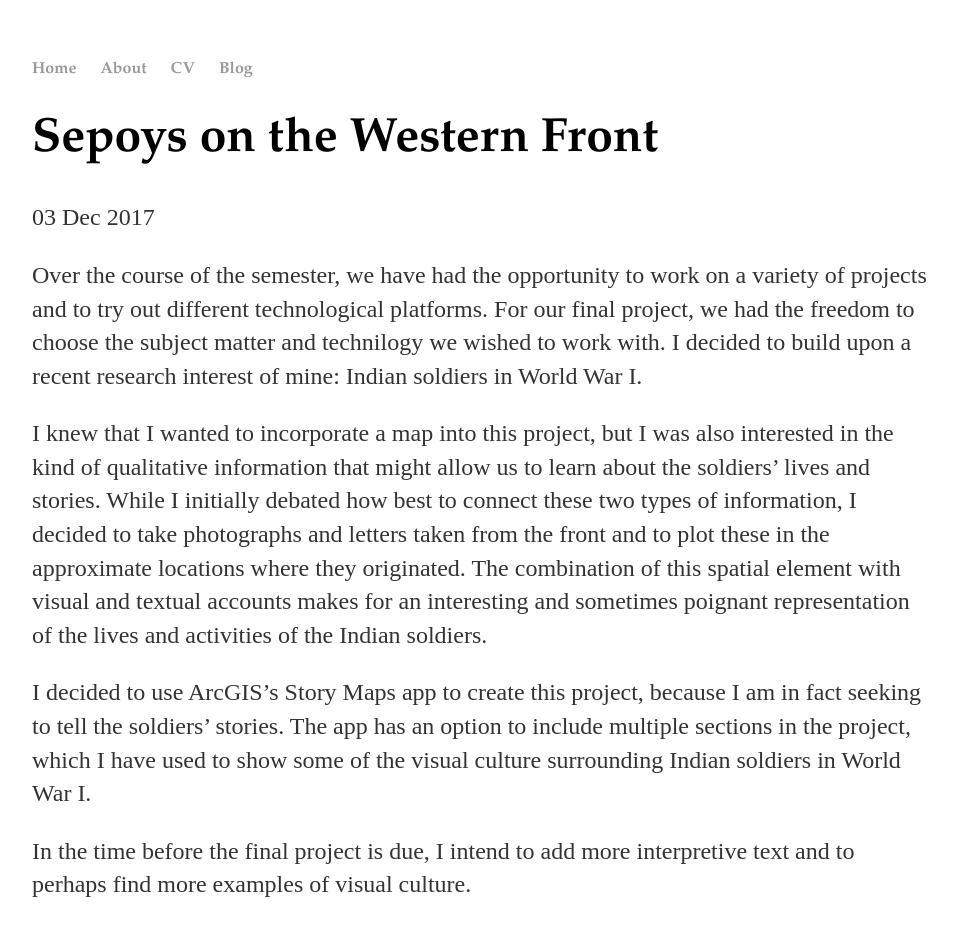
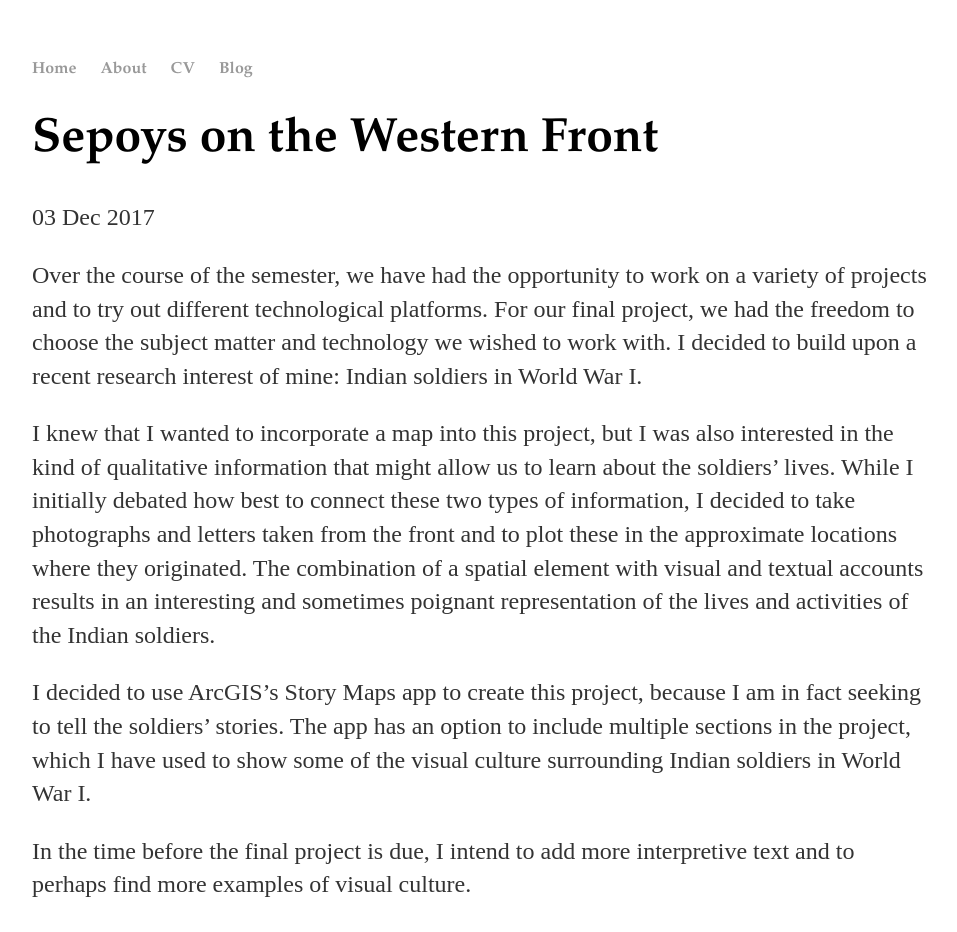
Before and after one commit to sara-dean/sara-dean.github.io, a Jekyll site: the page built from _posts/2017-12-03-sepoys.md, in a window 1280 px wide. Shown: the top 932 px of the page, without its empty margins (160-1117 px from the left). Built offline with Jekyll 4.4.1, drawn with Linux system fonts in a browser that asks for light colours.

Commit message:
Update 2017-12-03-sepoys.md

```diff
--- a/_posts/2017-12-03-sepoys.md
+++ b/_posts/2017-12-03-sepoys.md
@@ -3,9 +3,9 @@ layout: post
 title: Sepoys on the Western Front
 date: 2017-12-03
 ---
-Over the course of the semester, we have had the opportunity to work on a variety of projects and to try out different technological platforms. For our final project, we had the freedom to choose the subject matter and technilogy we wished to work with. I decided to build upon a recent research interest of mine: Indian soldiers in World War I.
+Over the course of the semester, we have had the opportunity to work on a variety of projects and to try out different technological platforms. For our final project, we had the freedom to choose the subject matter and technology we wished to work with. I decided to build upon a recent research interest of mine: Indian soldiers in World War I.
 
-I knew that I wanted to incorporate a map into this project, but I was also interested in the kind of qualitative information that might allow us to learn about the soldiers' lives and stories. While I initially debated how best to connect these two types of information, I decided to take photographs and letters taken from the front and to plot these in the approximate locations where they originated. The combination of this spatial element with visual and textual accounts makes for an interesting and sometimes poignant representation of the lives and activities of the Indian soldiers.
+I knew that I wanted to incorporate a map into this project, but I was also interested in the kind of qualitative information that might allow us to learn about the soldiers' lives. While I initially debated how best to connect these two types of information, I decided to take photographs and letters taken from the front and to plot these in the approximate locations where they originated. The combination of a spatial element with visual and textual accounts results in an interesting and sometimes poignant representation of the lives and activities of the Indian soldiers.
 
 I decided to use ArcGIS's Story Maps app to create this project, because I am in fact seeking to tell the soldiers' stories. The app has an option to include multiple sections in the project, which I have used to show some of the visual culture surrounding Indian soldiers in World War I.
 
```
